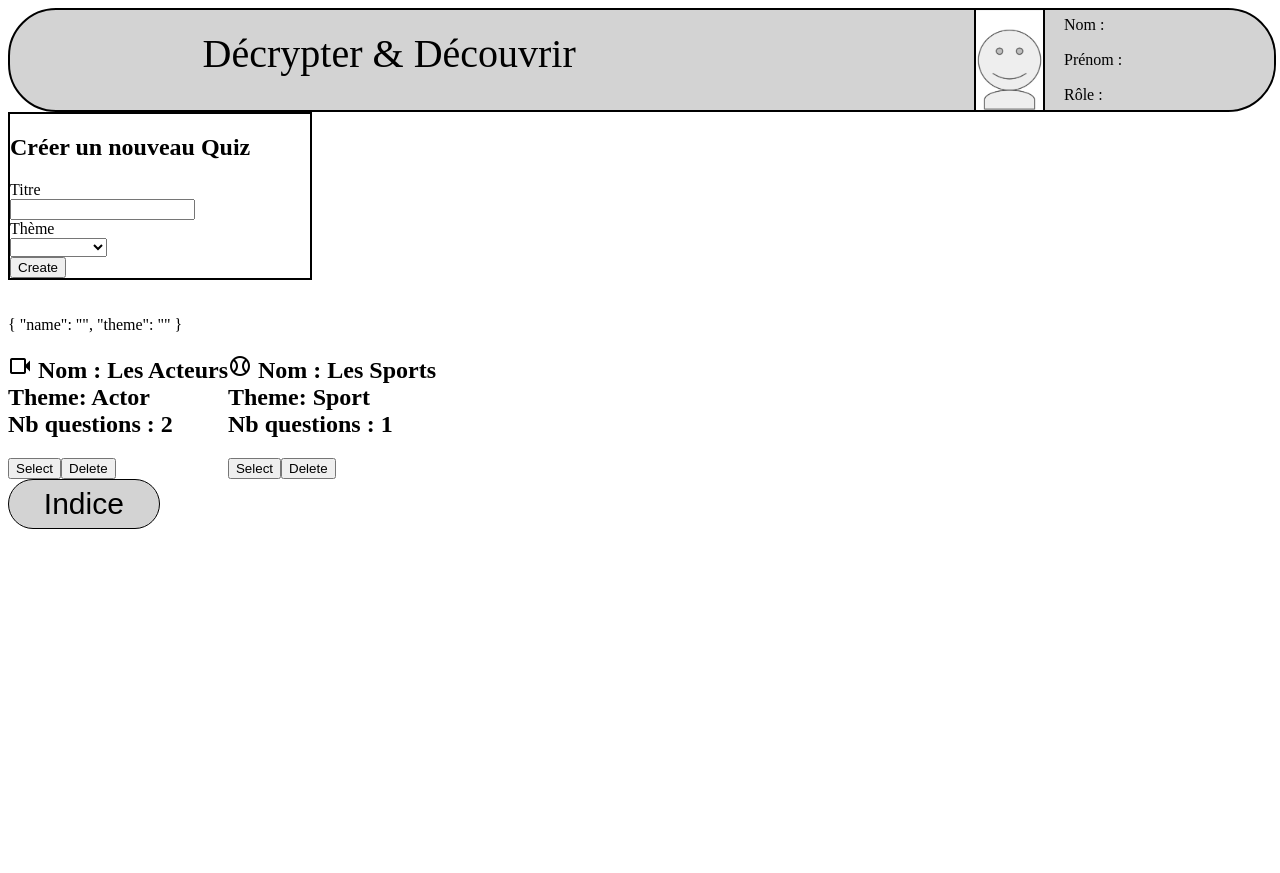
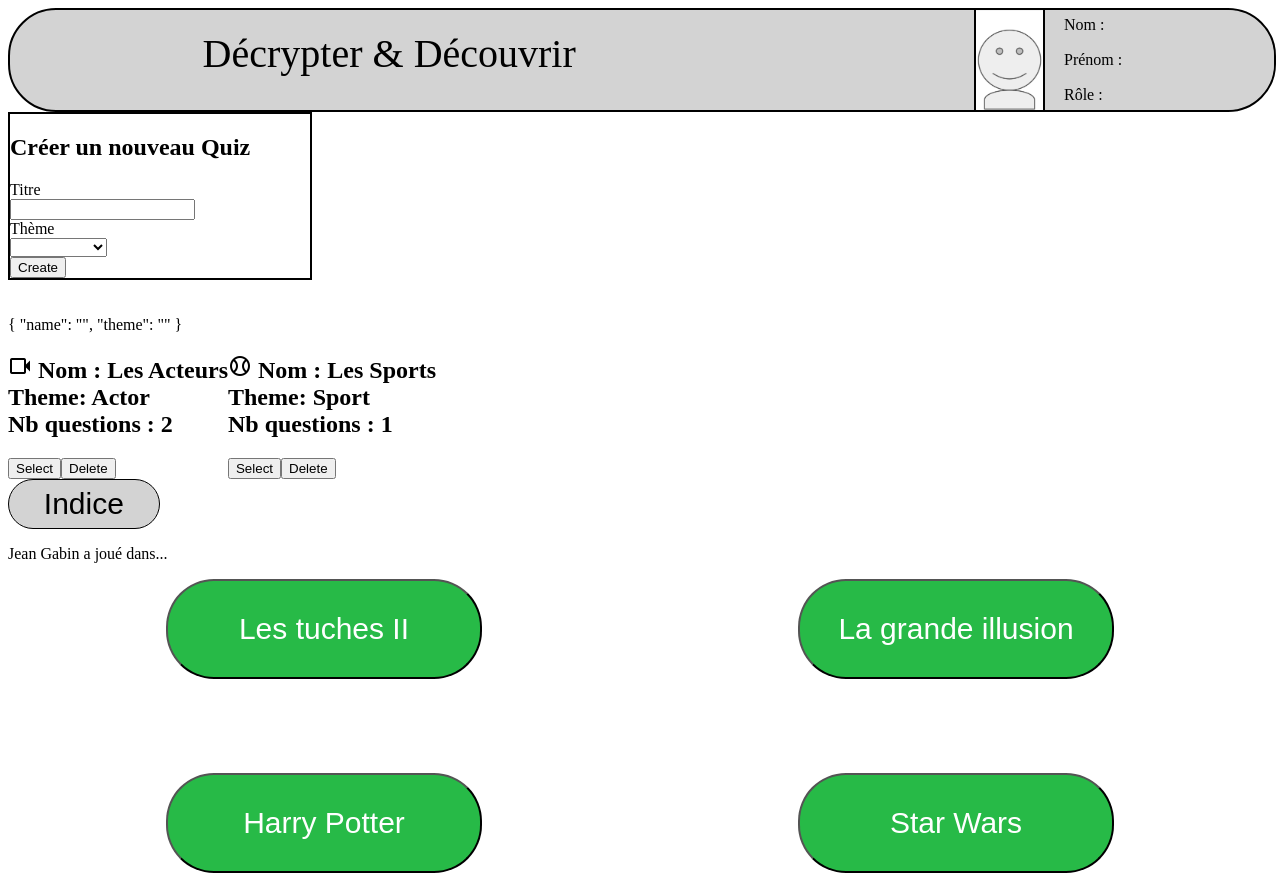
Before and after one commit to 2019-2020-ps6/2023-2024-ps6-dndeveloppers, an Angular app in the folder front-end/: page /app-list-reponses in a window 1280 px wide. Before the commit the page ends 800 px from the top, so only its background shows below. Built offline with nearby package versions, Linux system fonts and the light colour scheme.

Commit message:
#17 feat Premier essai d'affichage réussi

```diff
--- a/front-end/src/app/quiz/list-reponses/list-reponses.component.html
+++ b/front-end/src/app/quiz/list-reponses/list-reponses.component.html
@@ -1,6 +1,6 @@
 <div class="listreponse" *ngIf="listReponses">
-    <button class="reponse-texte" id="first" name="button">{{listReponses[0]}}</button>
-    <button class="reponse-texte" id="second" name="button">{{listReponses[1]}}</button>
-    <button class="reponse-texte" id="third" name="button">{{listReponses[2]}}</button>
-    <button class="reponse-texte" id="fourth" name="button">{{listReponses[3]}}</button>
+    <button class="reponse-texte" id="first" name="button">{{listReponses[0].value}}</button>
+    <button class="reponse-texte" id="second" name="button">{{listReponses[1].value}}</button>
+    <button class="reponse-texte" id="third" name="button">{{listReponses[2].value}}</button>
+    <button class="reponse-texte" id="fourth" name="button">{{listReponses[3].value}}</button>
 </div>
--- a/front-end/src/app/quiz/list-reponses/list-reponses.component.ts
+++ b/front-end/src/app/quiz/list-reponses/list-reponses.component.ts
@@ -1,5 +1,7 @@
 import { Component, Input, OnInit } from "@angular/core";
+import { QUESTION_ACTOR0 } from "src/mocks/quiz-list.mock";
 import { Answer } from "src/models/question.models";
+import { QuizService } from "src/services/quiz.service";
 
 @Component({
     selector: 'app-list-reponses',
@@ -9,10 +11,16 @@ import { Answer } from "src/models/question.models";
 
 export class ListReponsesComponent implements OnInit {
 
+    public actualResponses: Answer[] = QUESTION_ACTOR0.answers;
+
+    constructor(public quizService: QuizService){
+        this.quizService.actualResponses$.subscribe((actualResponses) => {
+            this.actualResponses = actualResponses;
+        })
+    }
+
     @Input()
-    listReponses: Answer[] | undefined;
-
-    constructor(){}
+    listReponses: Answer[] = this.actualResponses;
 
     ngOnInit(): void {}
 }
--- a/front-end/src/app/quiz/question/question.component.ts
+++ b/front-end/src/app/quiz/question/question.component.ts
@@ -11,9 +11,6 @@ import { QuizService } from '../../../services/quiz.service';
 
 export class QuestionComponent implements OnInit {
 
-    @Input()
-    question: Question | undefined;
-
     public actualQuestion: Question = QUESTION_ACTOR0;
 
     constructor(public quizService: QuizService){
@@ -22,5 +19,8 @@ export class QuestionComponent implements OnInit {
         })
     }
 
+    @Input()
+    question: Question = this.actualQuestion;
+
     ngOnInit(): void {}
 }
--- a/front-end/src/app/quiz/reponse/reponse.component.ts
+++ b/front-end/src/app/quiz/reponse/reponse.component.ts
@@ -1,5 +1,7 @@
 import { Component, Input, OnInit } from "@angular/core";
-import { Answer } from "src/models/question.models";
+import { QUESTION_ACTOR0 } from "src/mocks/quiz-list.mock";
+import { Answer, Question } from "src/models/question.models";
+import { QuizService } from "src/services/quiz.service";
 
 @Component({
     selector: 'app-reponse',
@@ -9,10 +11,16 @@ import { Answer } from "src/models/question.models";
 
 export class ReponseComponent implements OnInit {
 
+    public actualResponses: Answer[] = QUESTION_ACTOR0.answers;
+
+    constructor(public quizService: QuizService){
+        this.quizService.actualResponses$.subscribe((actualResponses) => {
+            this.actualResponses = actualResponses;
+        })
+    }
+
     @Input()
     reponse: Answer | undefined;
 
-    constructor(){}
-
     ngOnInit(): void {}
 }
--- a/front-end/src/mocks/quiz-list.mock.ts
+++ b/front-end/src/mocks/quiz-list.mock.ts
@@ -11,6 +11,14 @@ export const QUESTION_ACTOR0: Question = {
         {
             value: 'La grande illusion',
             isCorrect: true,
+        },
+        {
+            value: 'Harry Potter',
+            isCorrect: false,
+        },
+        {
+            value: 'Star Wars',
+            isCorrect: false,
         }
     ]
 };
--- a/front-end/src/services/quiz.service.ts
+++ b/front-end/src/services/quiz.service.ts
@@ -2,7 +2,7 @@ import { Injectable } from '@angular/core';
 import { BehaviorSubject } from 'rxjs';
 import { Quiz } from '../models/quiz.model';
 import { QUESTION_ACTOR0, QUIZ_LIST } from '../mocks/quiz-list.mock';
-import { Question } from 'src/models/question.models';
+import { Answer, Question } from 'src/models/question.models';
 
 @Injectable({
   providedIn: 'root'
@@ -19,6 +19,7 @@ export class QuizService {
     */
   private quizzes: Quiz[] = QUIZ_LIST;
   private actualQuestion: Question = QUESTION_ACTOR0;
+  private actualResponses: Answer[] = QUESTION_ACTOR0.answers;
 
   /**
    * Observable which contains the list of the quiz.
@@ -26,6 +27,7 @@ export class QuizService {
    */
   public quizzes$: BehaviorSubject<Quiz[]> = new BehaviorSubject(QUIZ_LIST);
   public actualQuestion$: BehaviorSubject<Question> = new BehaviorSubject(QUESTION_ACTOR0);
+  public actualResponses$: BehaviorSubject<Answer[]> = new BehaviorSubject(QUESTION_ACTOR0.answers);
 
   public url: string = "";
 
@@ -61,12 +63,7 @@ export class QuizService {
     console.log(quiz.questions[numQuestion]);
     this.actualQuestion = quiz.questions[numQuestion];
     this.actualQuestion$.next(this.actualQuestion);
-    if (numQuestion == quiz.questions.length-1) {
-      console.log("Last question");
-    } else {
-      console.log("question: " + numQuestion);
-      this.displayQuestion(quiz,numQuestion+1);
-    }
+
   }
 
   getQuizzes(quiz: Quiz){
```
